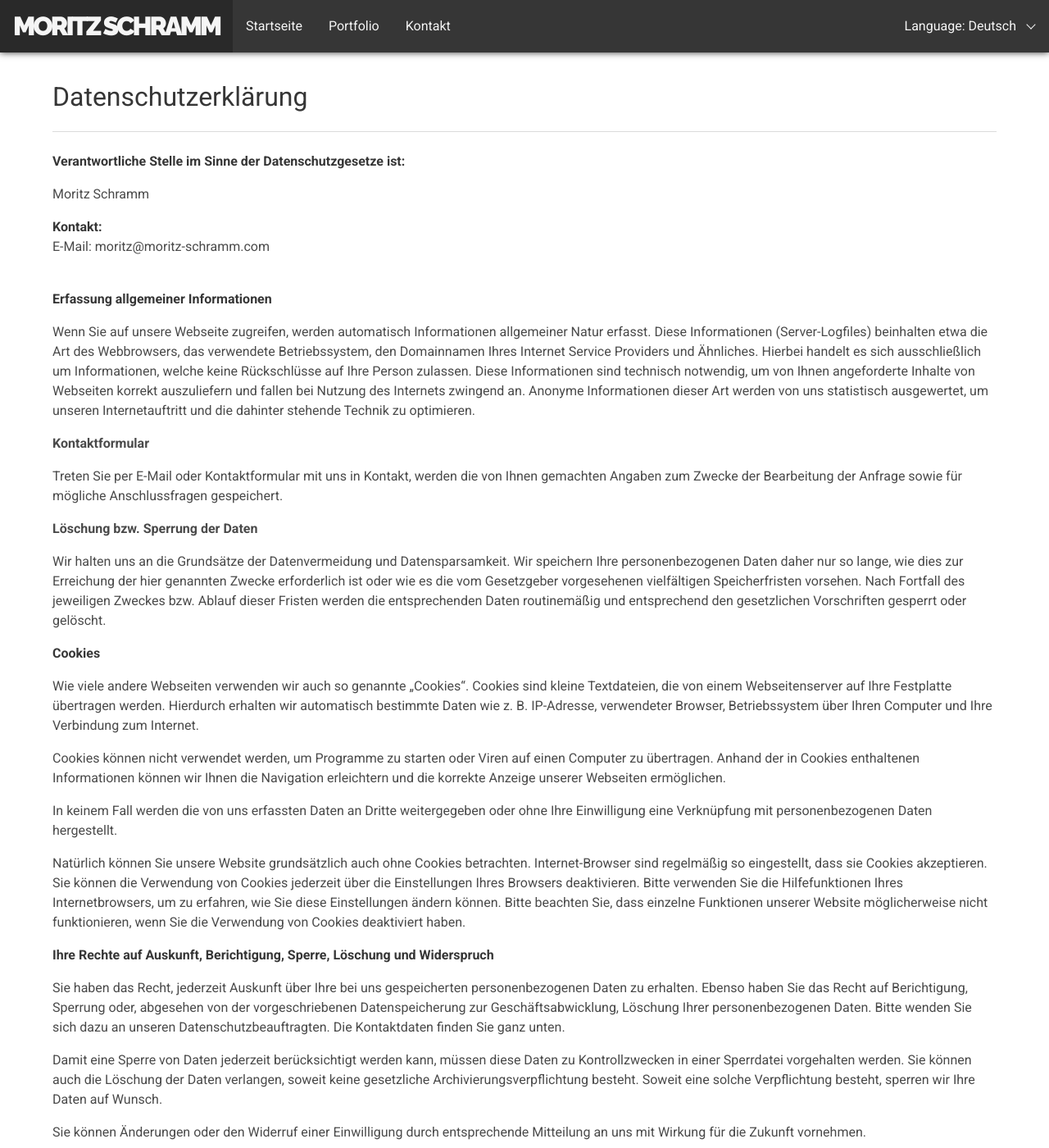
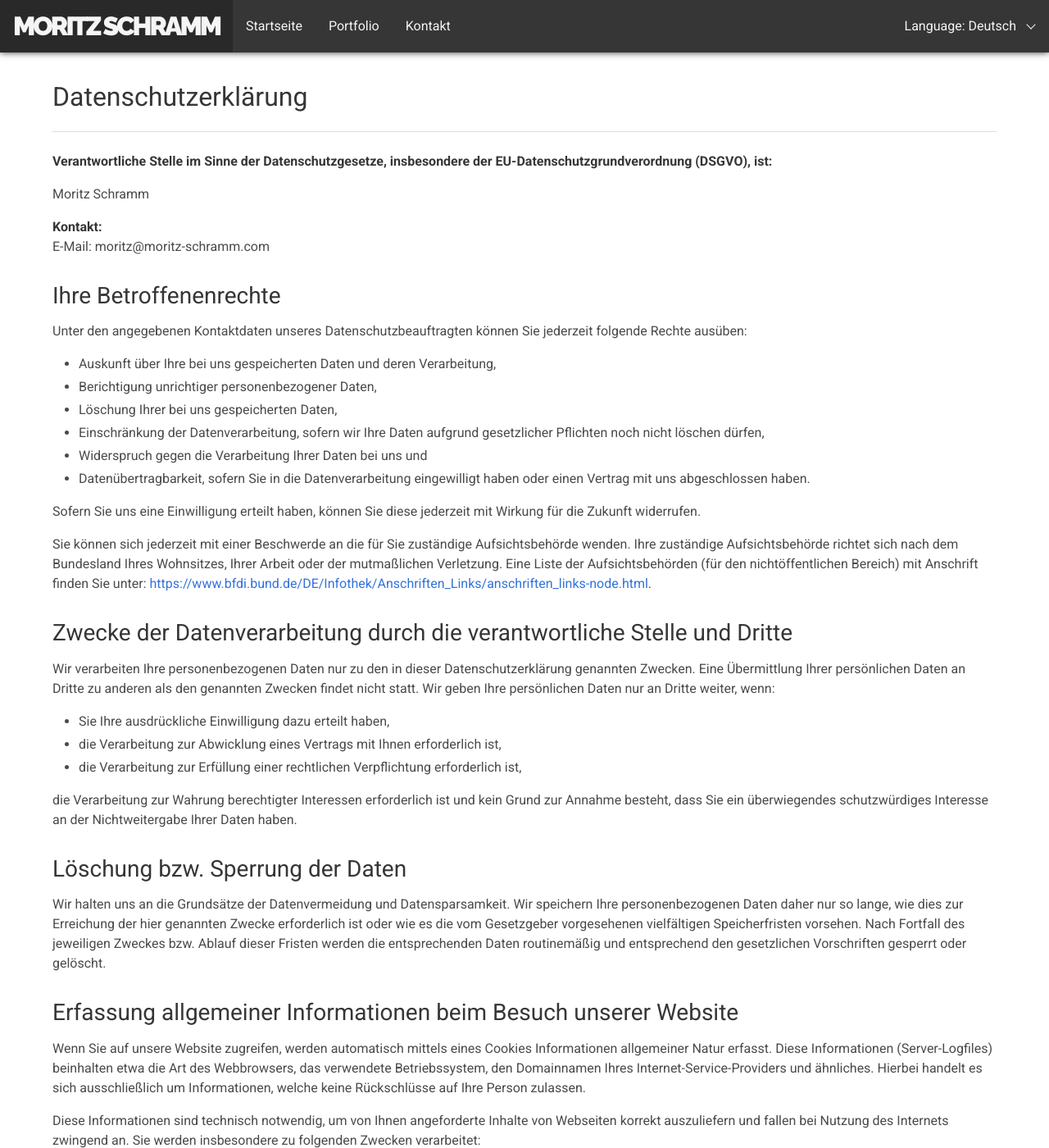
Before and after one commit to moritzschramm/moritz-schramm.com, a Jekyll site: the page built from privacy.html, in a window 1280 px wide and 1400 px high. Shown: the whole window at 82% size. Built offline with Jekyll 4.4.1, drawn with Linux system fonts in a browser that asks for light colours; some of the changed text lies outside the part shown.

Commit message:
update privacy policy (GDPR)

```diff
--- a/_includes/layout/footer.html
+++ b/_includes/layout/footer.html
@@ -3,8 +3,8 @@
     <div class="content has-text-centered">
       <p style="padding-top: 50px; padding-bottom: 0px;">
         Moritz Schramm © 2018<br>
+        <a href="/privacy/">{% if page.lang == "de" %}Datenschutzerklärung{% else %}Privacy Policy{% endif %}</a><br>
         {% if page.lang == "de" %}
-        <a href="/privacy/">Datenschutzerklärung</a><br>
         <a href="/impressum/">Impressum</a>
         {% endif %}
       </p>
--- a/privacy.html
+++ b/privacy.html
@@ -11,30 +11,51 @@
 
   <h1>Datenschutzerklärung</h1>
   <hr>
-  <p><strong>Verantwortliche Stelle im Sinne der Datenschutzgesetze ist:</strong></p>
+  <p><strong>Verantwortliche Stelle im Sinne der Datenschutzgesetze, insbesondere der EU-Datenschutzgrundverordnung (DSGVO), ist:</strong></p>
   <p>Moritz Schramm</p>
   <p><strong>Kontakt:</strong> <br>
-  E-Mail: moritz@moritz-schramm.com
-  <p><br><strong>Erfassung allgemeiner Informationen</strong></p>
-  <p>Wenn Sie auf unsere Webseite zugreifen, werden automatisch Informationen allgemeiner Natur erfasst. Diese Informationen (Server-Logfiles) beinhalten etwa die Art des Webbrowsers, das verwendete Betriebssystem, den Domainnamen Ihres Internet Service Providers und Ähnliches. Hierbei handelt es sich ausschließlich um Informationen, welche keine Rückschlüsse auf Ihre Person zulassen. Diese Informationen sind technisch notwendig, um von Ihnen angeforderte Inhalte von Webseiten korrekt auszuliefern und fallen bei Nutzung des Internets zwingend an. Anonyme Informationen dieser Art werden von uns statistisch ausgewertet, um unseren Internetauftritt und die dahinter stehende Technik zu optimieren.<br></p>
-  <p><b>Kontaktformular</b></p>
-  <p>Treten Sie per E-Mail oder Kontaktformular mit uns in Kontakt, werden die von Ihnen gemachten Angaben zum Zwecke der Bearbeitung der Anfrage sowie für mögliche Anschlussfragen gespeichert.</p>
-  <p><b>Löschung bzw. Sperrung der Daten</b></p>
-  <p>Wir halten uns an die Grundsätze der Datenvermeidung und Datensparsamkeit. Wir speichern Ihre personenbezogenen Daten daher nur so lange, wie dies zur Erreichung der hier genannten Zwecke erforderlich ist oder wie es die vom Gesetzgeber vorgesehenen vielfältigen Speicherfristen vorsehen. Nach Fortfall des jeweiligen Zweckes bzw. Ablauf dieser Fristen werden die entsprechenden Daten routinemäßig und entsprechend den gesetzlichen Vorschriften gesperrt oder gelöscht.</p>
-  <p><strong>Cookies</strong></p>
-  <p>Wie viele andere Webseiten verwenden wir auch so genannte „Cookies“. Cookies sind kleine Textdateien, die von einem Webseitenserver auf Ihre Festplatte übertragen werden. Hierdurch erhalten wir automatisch bestimmte Daten wie z. B. IP-Adresse, verwendeter Browser, Betriebssystem über Ihren Computer und Ihre Verbindung zum Internet.</p>
-  <p>Cookies können nicht verwendet werden, um Programme zu starten oder Viren auf einen Computer zu übertragen. Anhand der in Cookies enthaltenen Informationen können wir Ihnen die Navigation erleichtern und die korrekte Anzeige unserer Webseiten ermöglichen.</p>
-  <p>In keinem Fall werden die von uns erfassten Daten an Dritte weitergegeben oder ohne Ihre Einwilligung eine Verknüpfung mit personenbezogenen Daten hergestellt.</p>
-  <p>Natürlich können Sie unsere Website grundsätzlich auch ohne Cookies betrachten. Internet-Browser sind regelmäßig so eingestellt, dass sie Cookies akzeptieren. Sie können die Verwendung von Cookies jederzeit über die Einstellungen Ihres Browsers deaktivieren. Bitte verwenden Sie die Hilfefunktionen Ihres Internetbrowsers, um zu erfahren, wie Sie diese Einstellungen ändern können. Bitte beachten Sie, dass einzelne Funktionen unserer Website möglicherweise nicht funktionieren, wenn Sie die Verwendung von Cookies deaktiviert haben.</p>
-  <p><strong>Ihre Rechte auf Auskunft, Berichtigung, Sperre, Löschung und Widerspruch</strong></p>
-  <p>Sie haben das Recht, jederzeit Auskunft über Ihre bei uns gespeicherten personenbezogenen Daten zu erhalten. Ebenso haben Sie das Recht auf Berichtigung, Sperrung oder, abgesehen von der vorgeschriebenen Datenspeicherung zur Geschäftsabwicklung, Löschung Ihrer personenbezogenen Daten. Bitte wenden Sie sich dazu an unseren Datenschutzbeauftragten. Die Kontaktdaten finden Sie ganz unten.</p>
-  <p>Damit eine Sperre von Daten jederzeit berücksichtigt werden kann, müssen diese Daten zu Kontrollzwecken in einer Sperrdatei vorgehalten werden. Sie können auch die Löschung der Daten verlangen, soweit keine gesetzliche Archivierungsverpflichtung besteht. Soweit eine solche Verpflichtung besteht, sperren wir Ihre Daten auf Wunsch.</p>
-  <p>Sie können Änderungen oder den Widerruf einer Einwilligung durch entsprechende Mitteilung an uns mit Wirkung für die Zukunft vornehmen.</p>
-  <p><strong>Änderung unserer Datenschutzbestimmungen</strong></p>
-  <p>Wir behalten uns vor, diese Datenschutzerklärung gelegentlich anzupassen, damit sie stets den aktuellen rechtlichen Anforderungen entspricht oder um Änderungen unserer Leistungen in der Datenschutzerklärung umzusetzen, z. B. bei der Einführung neuer Services. Für Ihren erneuten Besuch gilt dann die neue Datenschutzerklärung.</p>
-  <p><strong>Fragen an den Datenschutzbeauftragten</strong></p>
-  <p>Wenn Sie Fragen zum Datenschutz haben, schreiben Sie uns bitte eine E-Mail oder wenden Sie sich direkt an unseren Datenschutzbeauftragten:</p>
-  <p>Kontaktdaten:</p>
-  <p>moritz@moritz-schramm.com</p>
+  E-Mail: moritz@moritz-schramm.com</p>
+
+<h2>Ihre Betroffenenrechte</h2>
+<p>Unter den angegebenen Kontaktdaten unseres Datenschutzbeauftragten können Sie jederzeit folgende Rechte ausüben:</p>
+<ul>
+<li>Auskunft über Ihre bei uns gespeicherten Daten und deren Verarbeitung,</li>
+<li>Berichtigung unrichtiger personenbezogener Daten,</li>
+<li>Löschung Ihrer bei uns gespeicherten Daten,</li>
+<li>Einschränkung der Datenverarbeitung, sofern wir Ihre Daten aufgrund gesetzlicher Pflichten noch nicht löschen dürfen,</li>
+<li>Widerspruch gegen die Verarbeitung Ihrer Daten bei uns und</li>
+<li>Datenübertragbarkeit, sofern Sie in die Datenverarbeitung eingewilligt haben oder einen Vertrag mit uns abgeschlossen haben.</li>
+</ul>
+<p>Sofern Sie uns eine Einwilligung erteilt haben, können Sie diese jederzeit mit Wirkung für die Zukunft widerrufen.</p>
+<p>Sie können sich jederzeit mit einer Beschwerde an die für Sie zuständige Aufsichtsbehörde wenden. Ihre zuständige Aufsichtsbehörde richtet sich nach dem Bundesland Ihres Wohnsitzes, Ihrer Arbeit oder der mutmaßlichen Verletzung. Eine Liste der Aufsichtsbehörden (für den nichtöffentlichen Bereich) mit Anschrift finden Sie unter: <a href="https://www.bfdi.bund.de/DE/Infothek/Anschriften_Links/anschriften_links-node.html" target="_blank" rel="noopener">https://www.bfdi.bund.de/DE/Infothek/Anschriften_Links/anschriften_links-node.html</a>.</p>
+<h2>Zwecke der Datenverarbeitung durch die verantwortliche Stelle und Dritte</h2>
+<p>Wir verarbeiten Ihre personenbezogenen Daten nur zu den in dieser Datenschutzerklärung genannten Zwecken. Eine Übermittlung Ihrer persönlichen Daten an Dritte zu anderen als den genannten Zwecken findet nicht statt. Wir geben Ihre persönlichen Daten nur an Dritte weiter, wenn:</p>
+<ul>
+<li>Sie Ihre ausdrückliche Einwilligung dazu erteilt haben,</li>
+<li>die Verarbeitung zur Abwicklung eines Vertrags mit Ihnen erforderlich ist,</li>
+<li>die Verarbeitung zur Erfüllung einer rechtlichen Verpflichtung erforderlich ist,</li>
+</ul>
+<p>die Verarbeitung zur Wahrung berechtigter Interessen erforderlich ist und kein Grund zur Annahme besteht, dass Sie ein überwiegendes schutzwürdiges Interesse an der Nichtweitergabe Ihrer Daten haben.</p>
+<h2>Löschung bzw. Sperrung der Daten</h2>
+<p>Wir halten uns an die Grundsätze der Datenvermeidung und Datensparsamkeit. Wir speichern Ihre personenbezogenen Daten daher nur so lange, wie dies zur Erreichung der hier genannten Zwecke erforderlich ist oder wie es die vom Gesetzgeber vorgesehenen vielfältigen Speicherfristen vorsehen. Nach Fortfall des jeweiligen Zweckes bzw. Ablauf dieser Fristen werden die entsprechenden Daten routinemäßig und entsprechend den gesetzlichen Vorschriften gesperrt oder gelöscht.</p>
+<h2>Erfassung allgemeiner Informationen beim Besuch unserer Website</h2>
+<p>Wenn Sie auf unsere Website zugreifen, werden automatisch mittels eines Cookies Informationen allgemeiner Natur erfasst. Diese Informationen (Server-Logfiles) beinhalten etwa die Art des Webbrowsers, das verwendete Betriebssystem, den Domainnamen Ihres Internet-Service-Providers und ähnliches. Hierbei handelt es sich ausschließlich um Informationen, welche keine Rückschlüsse auf Ihre Person zulassen.</p>
+<p>Diese Informationen sind technisch notwendig, um von Ihnen angeforderte Inhalte von Webseiten korrekt auszuliefern und fallen bei Nutzung des Internets zwingend an. Sie werden insbesondere zu folgenden Zwecken verarbeitet:</p>
+<ul>
+<li>Sicherstellung eines problemlosen Verbindungsaufbaus der Website,</li>
+<li>Sicherstellung einer reibungslosen Nutzung unserer Website,</li>
+<li>Auswertung der Systemsicherheit und -stabilität sowie</li>
+<li>zu weiteren administrativen Zwecken.</li>
+</ul>
+<p>Die Verarbeitung Ihrer personenbezogenen Daten basiert auf unserem berechtigten Interesse aus den vorgenannten Zwecken zur Datenerhebung. Wir verwenden Ihre Daten nicht, um Rückschlüsse auf Ihre Person zu ziehen. Empfänger der Daten sind nur die verantwortliche Stelle und ggf. Auftragsverarbeiter.</p>
+<p>Anonyme Informationen dieser Art werden von uns ggfs. statistisch ausgewertet, um unseren Internetauftritt und die dahinterstehende Technik zu optimieren.</p>
+<h2>SSL-Verschlüsselung</h2>
+<p>Um die Sicherheit Ihrer Daten bei der Übertragung zu schützen, verwenden wir dem aktuellen Stand der Technik entsprechende Verschlüsselungsverfahren (z. B. SSL) über HTTPS.</p>
+<h2>Kontaktformular</h2>
+<p>Treten Sie bzgl. Fragen jeglicher Art per E-Mail oder Kontaktformular mit uns in Kontakt, erteilen Sie uns zum Zwecke der Kontaktaufnahme Ihre freiwillige Einwilligung. Hierfür ist die Angabe einer validen E-Mail-Adresse erforderlich. Diese dient der Zuordnung der Anfrage und der anschließenden Beantwortung derselben. Die Angabe weiterer Daten ist optional. Die von Ihnen gemachten Angaben werden zum Zwecke der Bearbeitung der Anfrage sowie für mögliche Anschlussfragen gespeichert. Nach Erledigung der von Ihnen gestellten Anfrage werden personenbezogene Daten automatisch gelöscht.</p>
+<h2><strong>Änderung unserer Datenschutzbestimmungen</strong></h2>
+<p>Wir behalten uns vor, diese Datenschutzerklärung anzupassen, damit sie stets den aktuellen rechtlichen Anforderungen entspricht oder um Änderungen unserer Leistungen in der Datenschutzerklärung umzusetzen, z.B. bei der Einführung neuer Services. Für Ihren erneuten Besuch gilt dann die neue Datenschutzerklärung.</p>
+
+
 
 </div>
```
